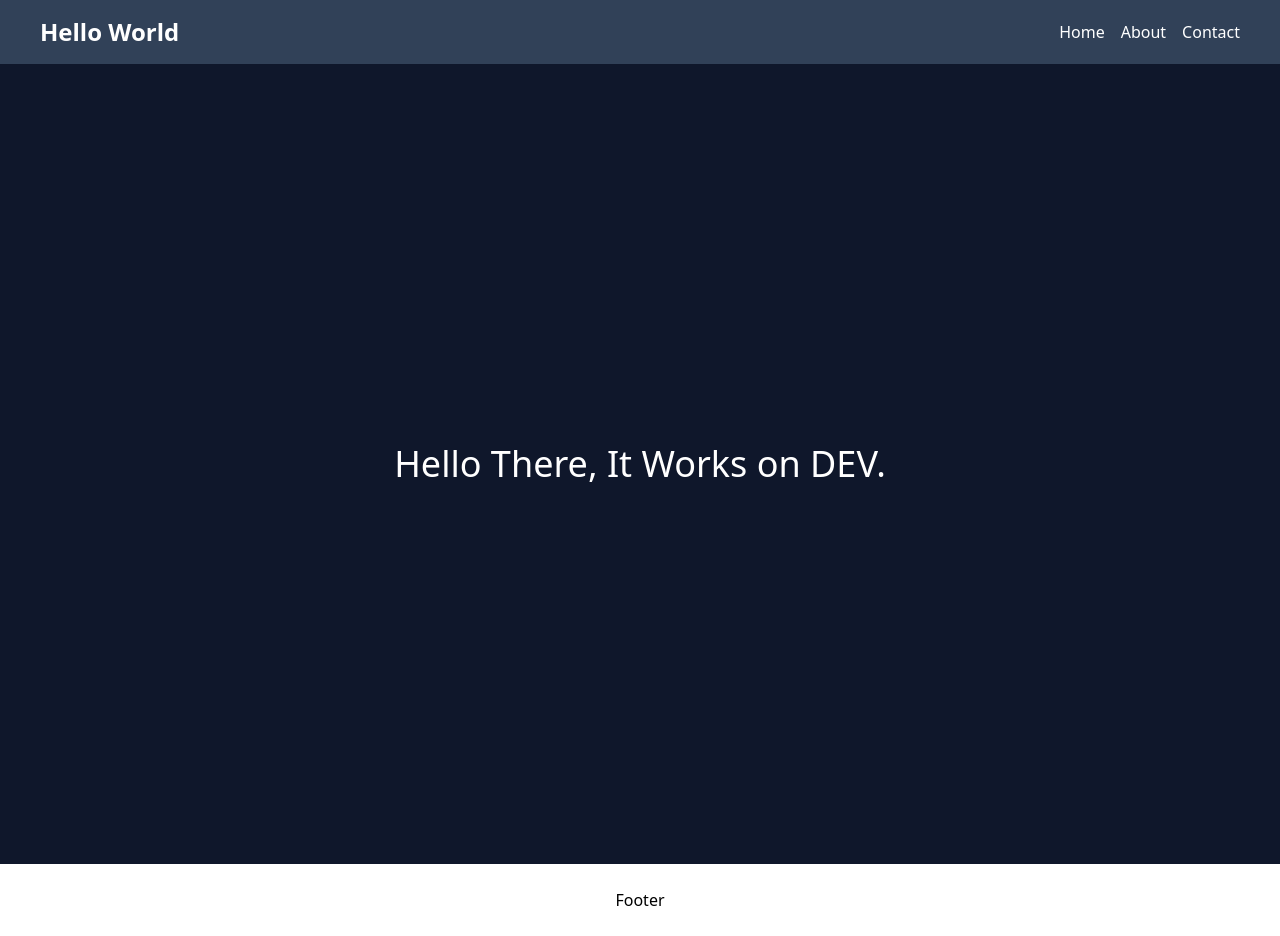
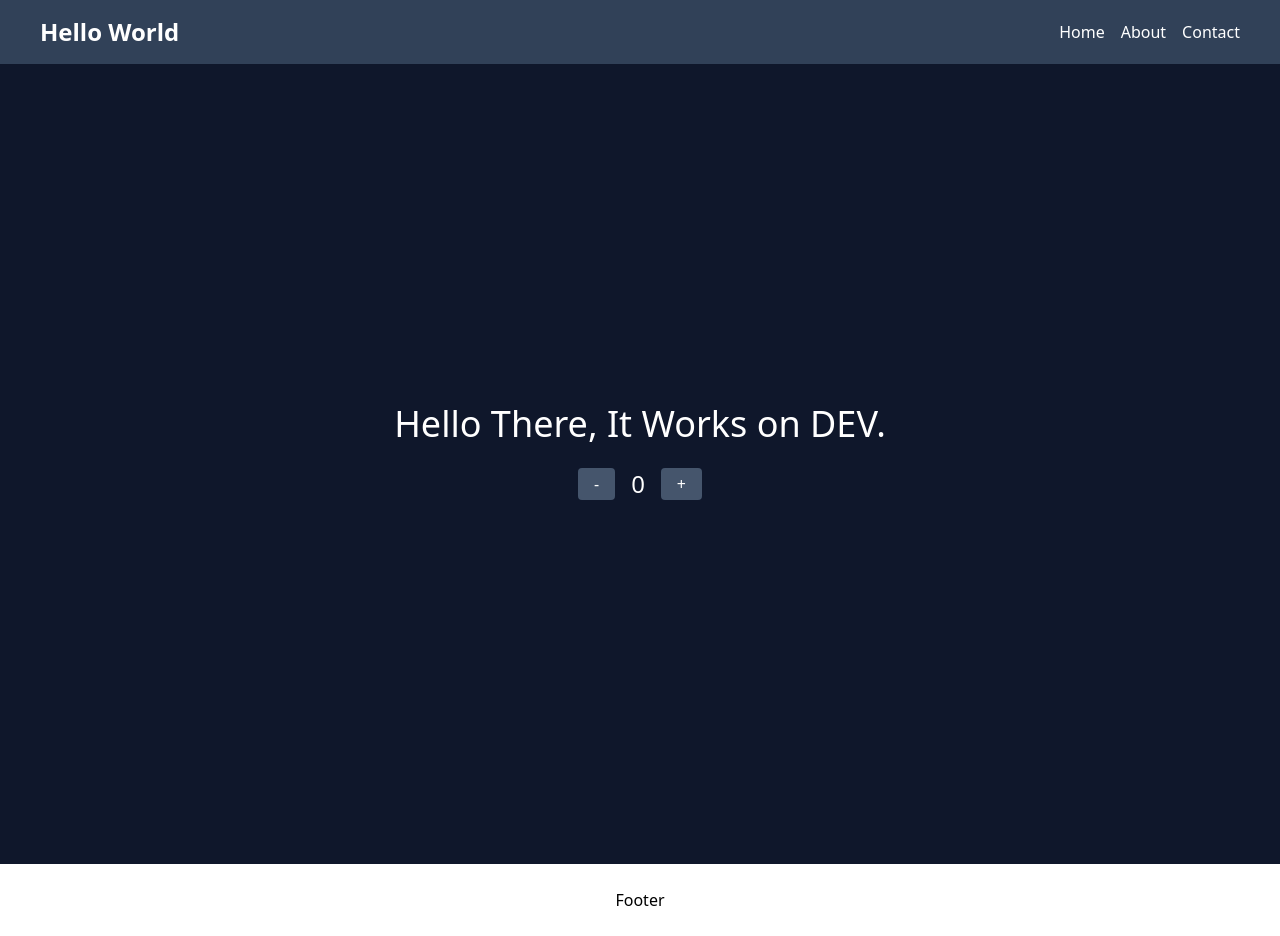
Before and after one commit to patel-hiral/dev, a React (Vite) app: page / in a window 1280 px wide. Built offline with nearby package versions, Linux system fonts and the light colour scheme.

Commit message:
added counter

```diff
--- a/src/App.jsx
+++ b/src/App.jsx
@@ -1,11 +1,13 @@
+import Counter from './components/Counter'
 import Footer from './components/Footer'
 import Navbar from './components/Navbar'
 export default function App() {
   return (
     <div>
       <Navbar />
-      <main className='h-screen flex items-center justify-center bg-slate-900 text-white'>
+      <main className='h-screen flex items-center flex-col justify-center bg-slate-900 text-white'>
         <h1 className='text-4xl'>Hello There, It Works on DEV.</h1>
+        <Counter />
       </main>
       <Footer />
     </div>
--- /dev/null
+++ b/src/components/Counter.jsx
@@ -0,0 +1,21 @@
+import { useState } from 'react'
+export default function Counter() {
+    const [count, setCount] = useState(0)
+
+    const handleIncreament = () => {
+        setCount(count + 1)
+    }
+    const handleDecrement = () => {
+        if (count === 0) {
+            return
+        }
+        setCount(count - 1)
+    }
+    return (
+        <div className='flex items-center gap-4 my-6'>
+            <button onClick={() => handleDecrement()} className='px-4 py-1 cursor-pointer text-white rounded bg-slate-600'>-</button>
+            <span className='text-2xl'>{count}</span>
+            <button onClick={() => handleIncreament()} className='px-4 py-1 cursor-pointer text-white rounded bg-slate-600'>+</button>
+        </div>
+    )
+}
```
